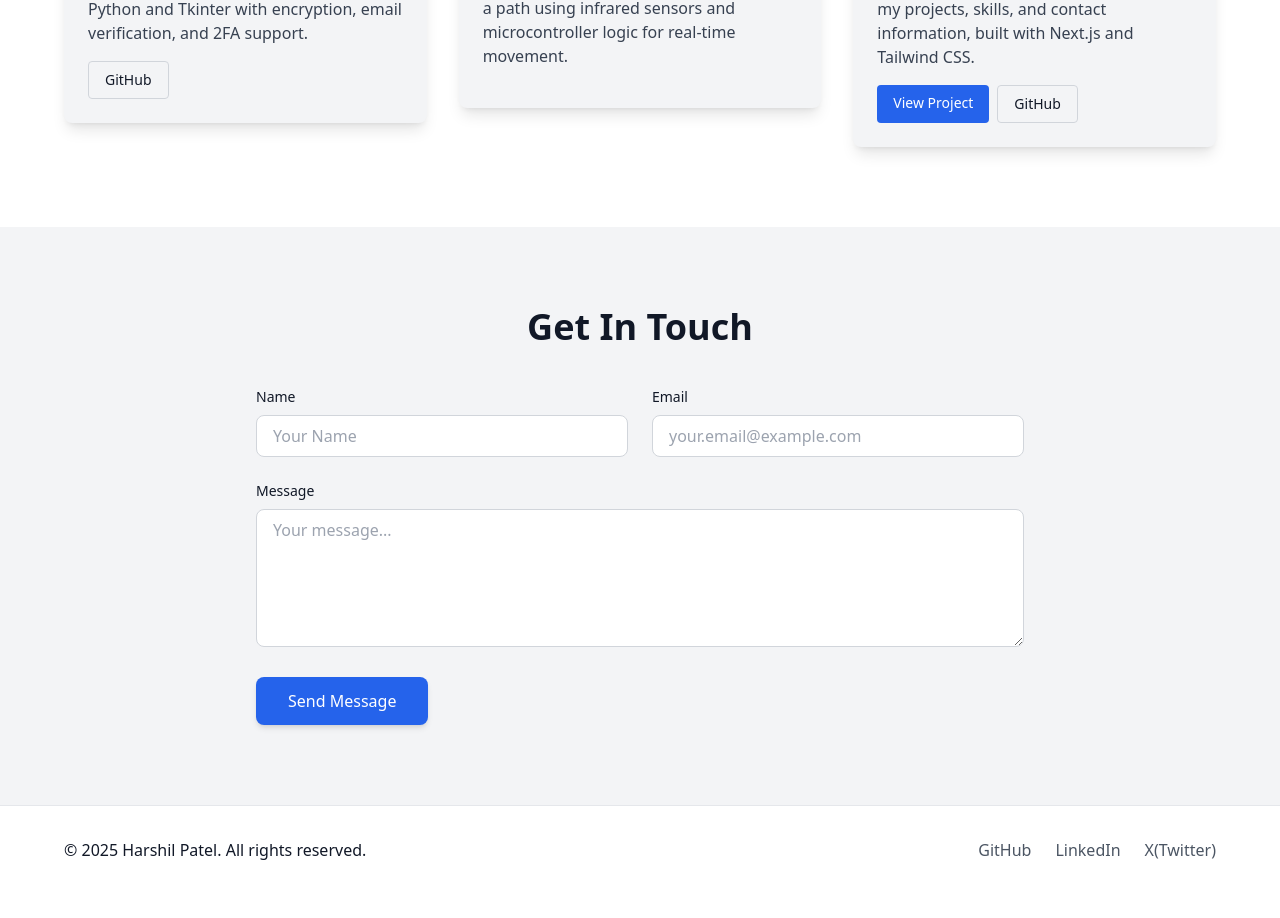
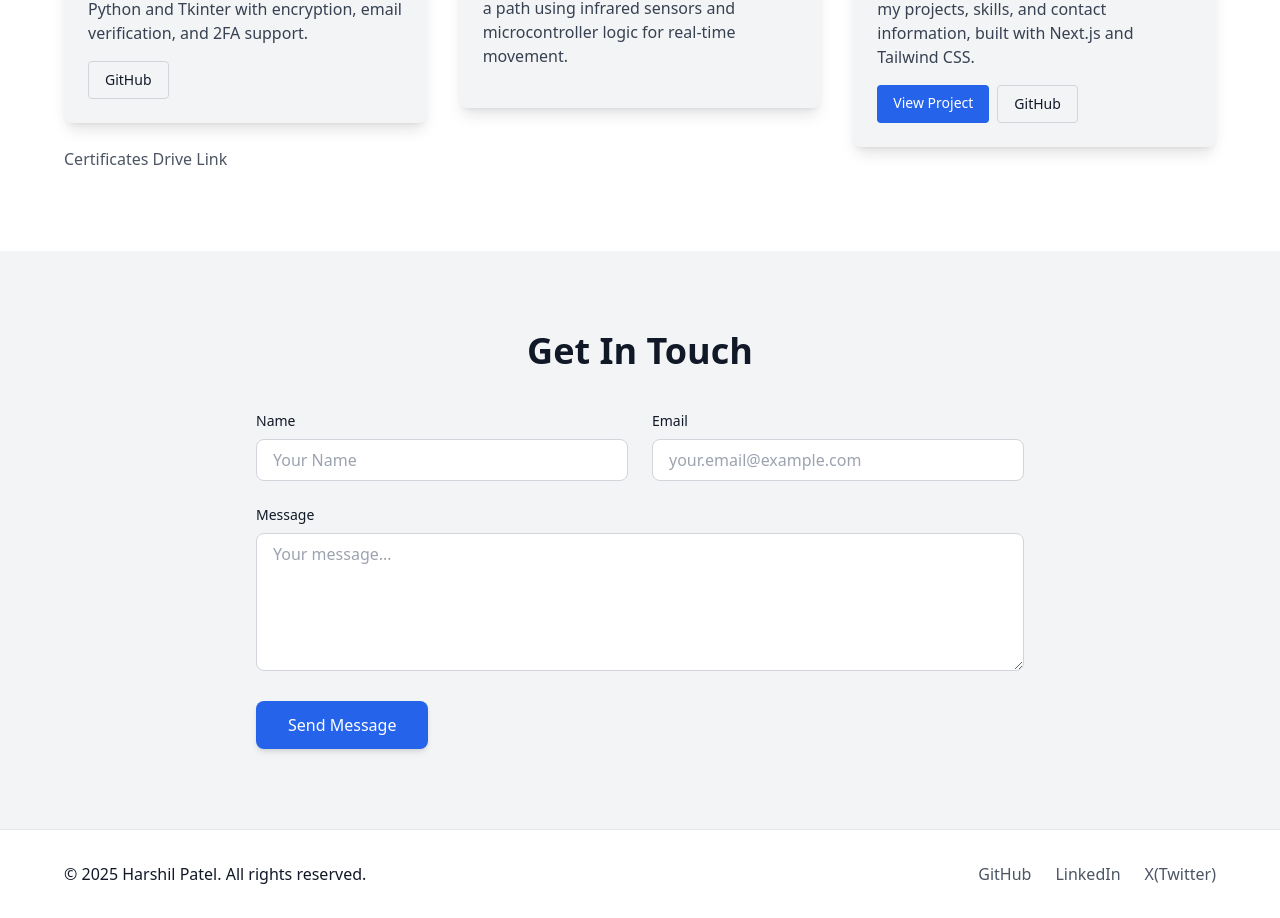
Before and after one commit to harshil748/portfolio, a Next.js app: page / in a window 1280 px wide. Shown: the part 2470-3388 px from the top of the page. Before the commit the page ends 3364 px from the top, so only its background shows below. Built offline with nearby package versions, Linux system fonts and the light colour scheme.

Commit message:
added certificates

```diff
--- a/src/app/page.tsx
+++ b/src/app/page.tsx
@@ -227,6 +227,16 @@ export default function Home() {
               </div>
             </RevealOnScroll>
           </div>
+          <div className="flex space-x-6">
+            <a
+              href="https://drive.google.com/drive/folders/18wgqHzPdNuto9zA3bfgSU7cn73zOxhfN?usp=sharing"
+              className="text-gray-600 dark:text-gray-400 hover:text-blue-600 dark:hover:text-blue-500 transition-colors duration-300"
+              target="_blank"
+              rel="noopener noreferrer"
+            >
+              Certificates Drive Link
+            </a>
+          </div>
         </div>
       </section>
 
```
